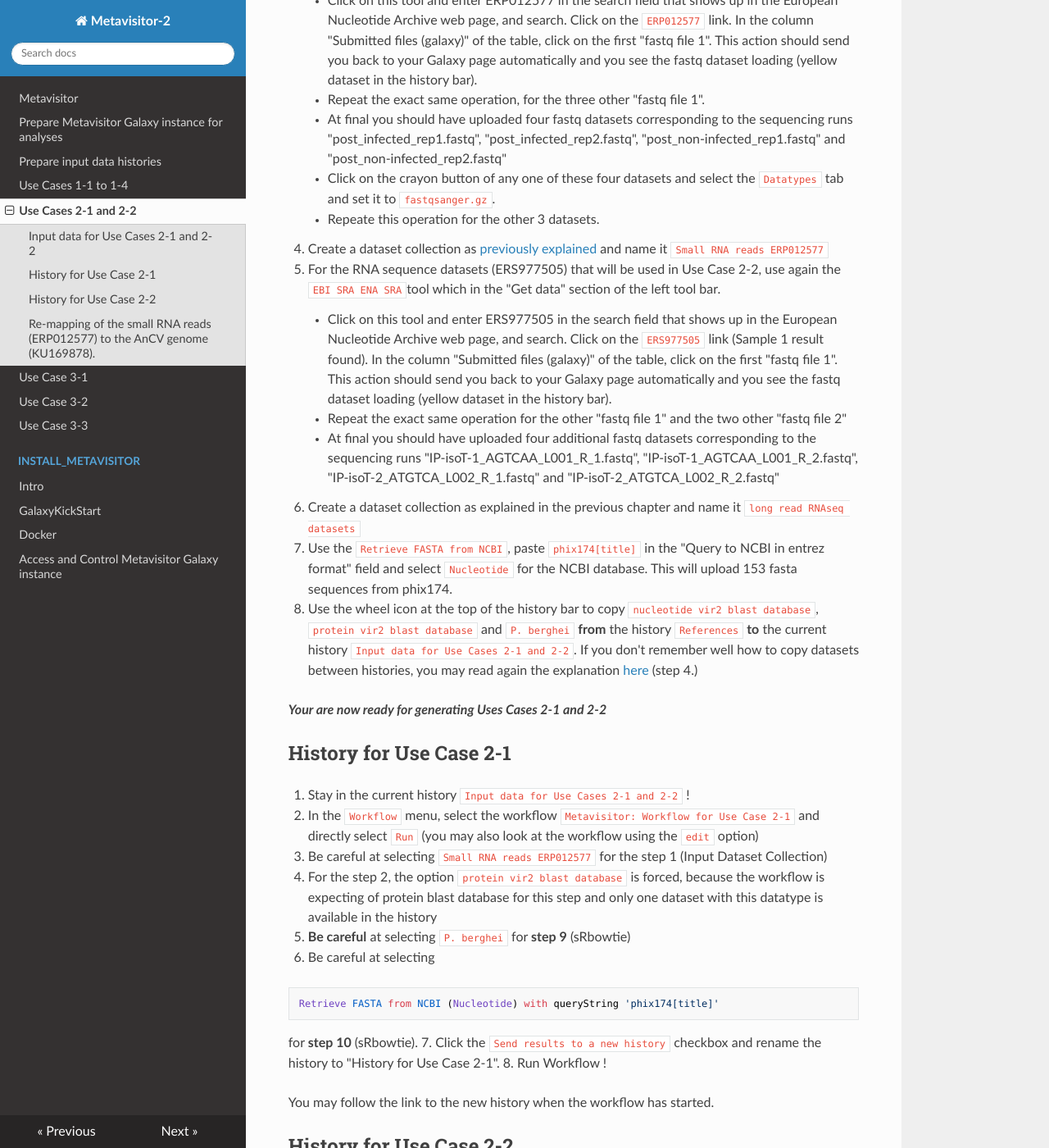
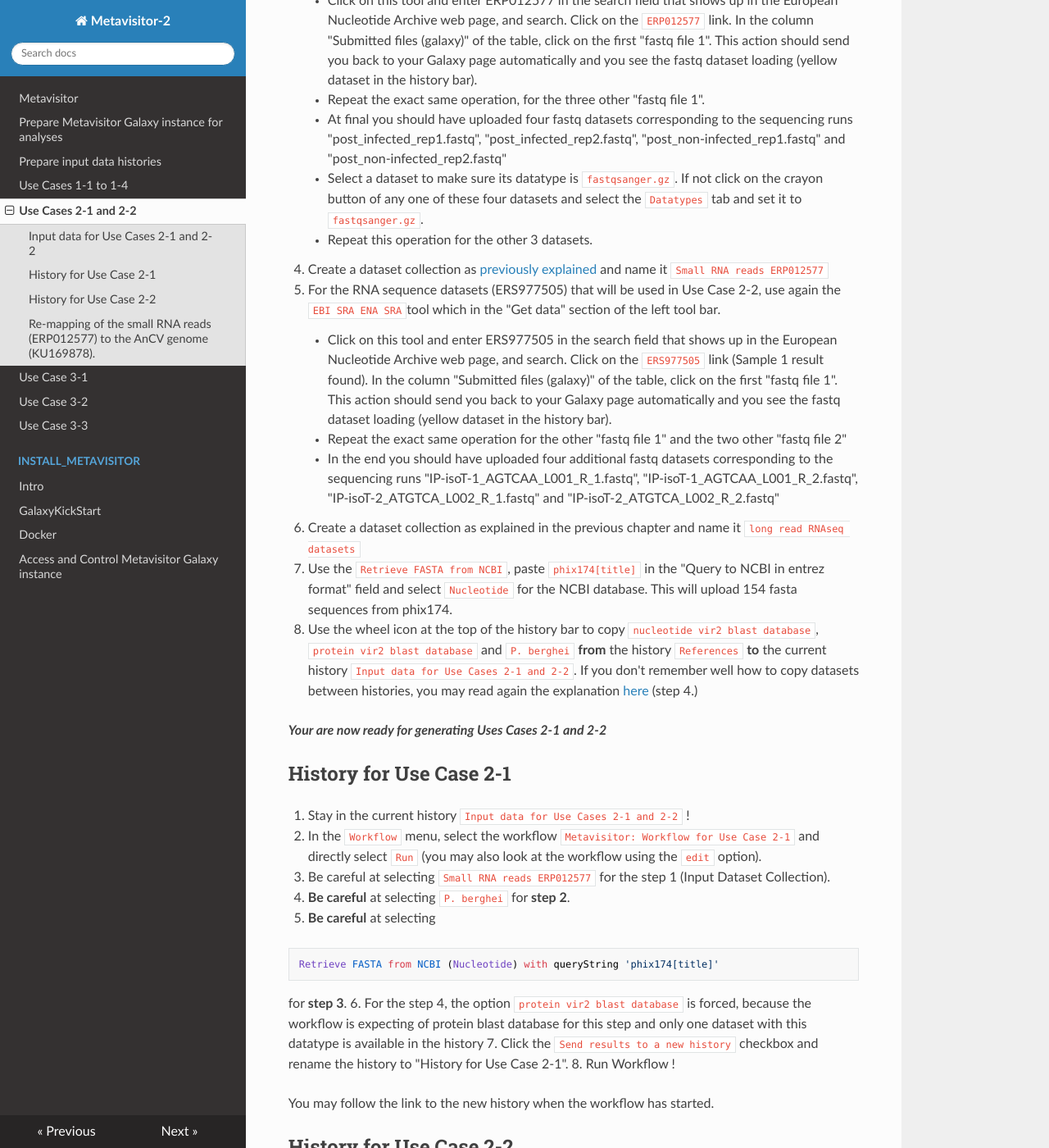
Before and after one commit to ARTbio/metavisitor, an MkDocs documentation site: the page built from docs/use_case_2.md, in a window 1280 px wide and 1400 px high, scrolled down 554 px. Shown: the whole window at 82% size. Built offline with MkDocs 1.6.1, drawn with Linux system fonts in a browser that asks for light colours; nearby versions of some CDN libraries; old or Windows-style settings are respelled for this version of MkDocs; some of the changed text lies outside the part shown.

Commit message:
fix typos and modify to version2

````diff
--- a/docs/use_case_2.md
+++ b/docs/use_case_2.md
@@ -13,15 +13,15 @@ As for the previous Use Case 1, the first step is to collect all input data in a
     - Click on this tool and enter ERP012577 in the search field that shows up in the European Nucleotide Archive web page, and search. Click on the `ERP012577` link. In the column "Submitted files (galaxy)" of the table, click on the first "fastq file 1". This action should send you back to your Galaxy page automatically and you see the fastq dataset loading (yellow dataset in the history bar).
     - Repeat the exact same operation, for the three other "fastq file 1".
     - At final you should have uploaded four fastq datasets corresponding to the sequencing runs "post_infected_rep1.fastq", "post_infected_rep2.fastq", "post_non-infected_rep1.fastq" and "post_non-infected_rep2.fastq"
-    - Click on the crayon button of any one of these four datasets and select the `Datatypes` tab and set it to `fastqsanger.gz`.
-    - Repeate this operation for the other 3 datasets.
+    - Select a dataset to make sure its datatype is `fastqsanger.gz`. If not click on the crayon button of any one of these four datasets and select the `Datatypes` tab and set it to `fastqsanger.gz`.
+    - Repeat this operation for the other 3 datasets.
 4. Create a dataset collection as [previously explained](use_cases_input_data/#history-with-input-data-for-use-cases-1-1-1-2-1-3-and-1-4) and name it `Small RNA reads ERP012577`
 5. For the RNA sequence datasets (ERS977505) that will be used in Use Case 2-2, use again the `EBI SRA ENA SRA`tool which in the "Get data" section of the left tool bar.
     - Click on this tool and enter ERS977505 in the search field that shows up in the European Nucleotide Archive web page, and search. Click on the `ERS977505` link (Sample 1 result found). In the column "Submitted files (galaxy)" of the table, click on the first "fastq file 1". This action should send you back to your Galaxy page automatically and you see the fastq dataset loading (yellow dataset in the history bar).
     - Repeat the exact same operation for the other "fastq file 1" and the two other "fastq file 2"
-    - At final you should have uploaded four additional fastq datasets corresponding to the sequencing runs "IP-isoT-1_AGTCAA_L001_R_1.fastq", "IP-isoT-1_AGTCAA_L001_R_2.fastq", "IP-isoT-2_ATGTCA_L002_R_1.fastq" and "IP-isoT-2_ATGTCA_L002_R_2.fastq"
+    - In the end you should have uploaded four additional fastq datasets corresponding to the sequencing runs "IP-isoT-1_AGTCAA_L001_R_1.fastq", "IP-isoT-1_AGTCAA_L001_R_2.fastq", "IP-isoT-2_ATGTCA_L002_R_1.fastq" and "IP-isoT-2_ATGTCA_L002_R_2.fastq"
 6. Create a dataset collection as explained in the previous chapter and name it `long read RNAseq datasets`
-7. Use the `Retrieve FASTA from NCBI`, paste `phix174[title]` in the "Query to NCBI in entrez format" field and select `Nucleotide` for the NCBI database. This will upload 153 fasta sequences from phix174.
+7. Use the `Retrieve FASTA from NCBI`, paste `phix174[title]` in the "Query to NCBI in entrez format" field and select `Nucleotide` for the NCBI database. This will upload 154 fasta sequences from phix174.
 8. Use the wheel icon at the top of the history bar to copy `nucleotide vir2 blast database`, `protein vir2 blast database` and `P. berghei` **from** the history `References` **to** the current history `Input data for Use Cases 2-1 and 2-2`. If you don't remember well how to copy datasets between histories, you may read again the explanation [here](use_cases_input_data/#history-with-input-data-for-use-cases-1-1-1-2-1-3-and-1-4) (step 4.)
 
 **_Your are now ready for generating Uses Cases 2-1 and 2-2_**
@@ -29,15 +29,15 @@ As for the previous Use Case 1, the first step is to collect all input data in a
 ## History for Use Case 2-1
 
 1. Stay in the current history `Input data for Use Cases 2-1 and 2-2` !
-2. In the `Workflow` menu, select the workflow `Metavisitor: Workflow for Use Case 2-1` and directly select `Run` (you may also look at the workflow using the `edit` option)
-3. Be careful at selecting `Small RNA reads ERP012577` for the step 1 (Input Dataset Collection)
-4. For the step 2, the option `protein vir2 blast database` is forced, because the workflow is expecting of protein blast database for this step and only one dataset with this datatype is available in the history
-5. **Be careful** at selecting `P. berghei` for **step 9** (sRbowtie)
-6. Be careful at selecting
+2. In the `Workflow` menu, select the workflow `Metavisitor: Workflow for Use Case 2-1` and directly select `Run` (you may also look at the workflow using the `edit` option).
+3. Be careful at selecting `Small RNA reads ERP012577` for the step 1 (Input Dataset Collection).
+4. **Be careful** at selecting `P. berghei` for **step 2**.
+6. **Be careful** at selecting
 ```
 Retrieve FASTA from NCBI (Nucleotide) with queryString 'phix174[title]'
 ```
-for **step 10** (sRbowtie).
+for **step 3**.
+6. For the step 4, the option `protein vir2 blast database` is forced, because the workflow is expecting of protein blast database for this step and only one dataset with this datatype is available in the history
 7. Click the `Send results to a new history` checkbox and rename the history to "History for Use Case 2-1".
 8. Run Workflow !
 
````
Also changed, not shown: other parts of docs/use_case_2.md (+1 -1 lines).
